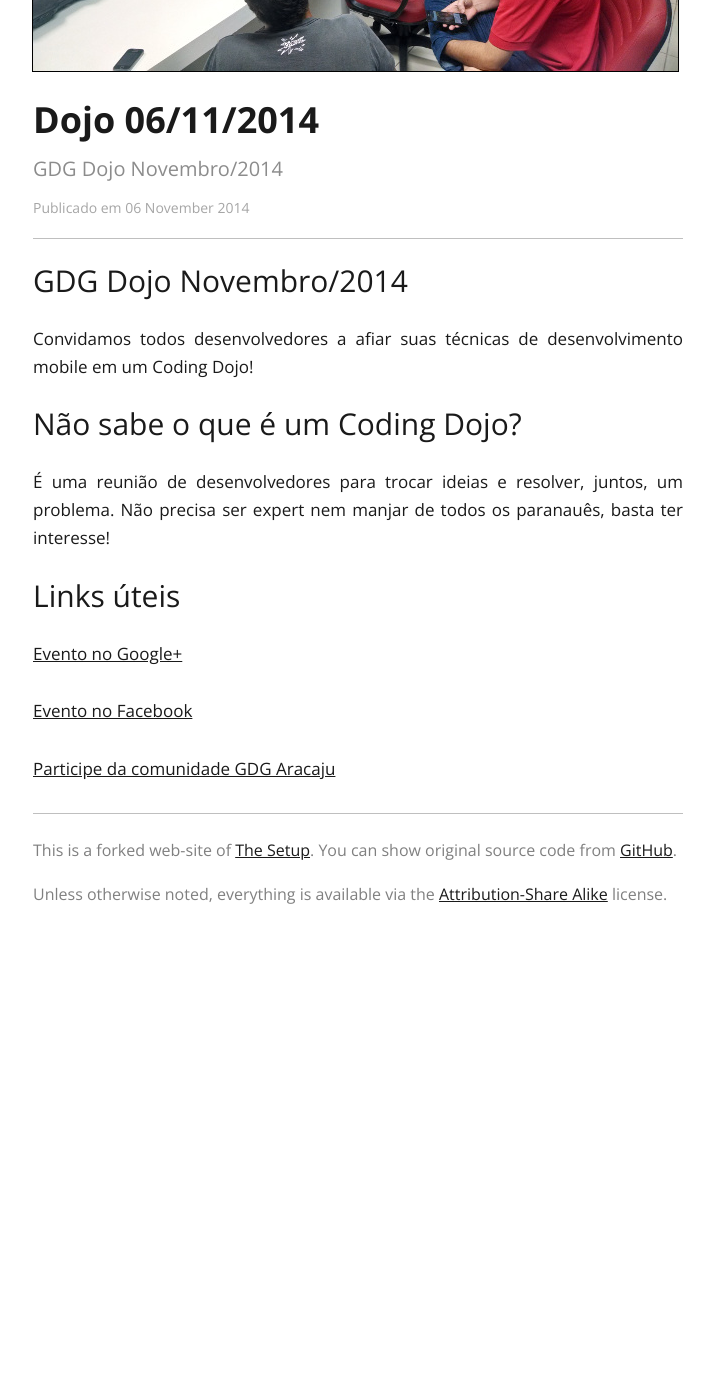
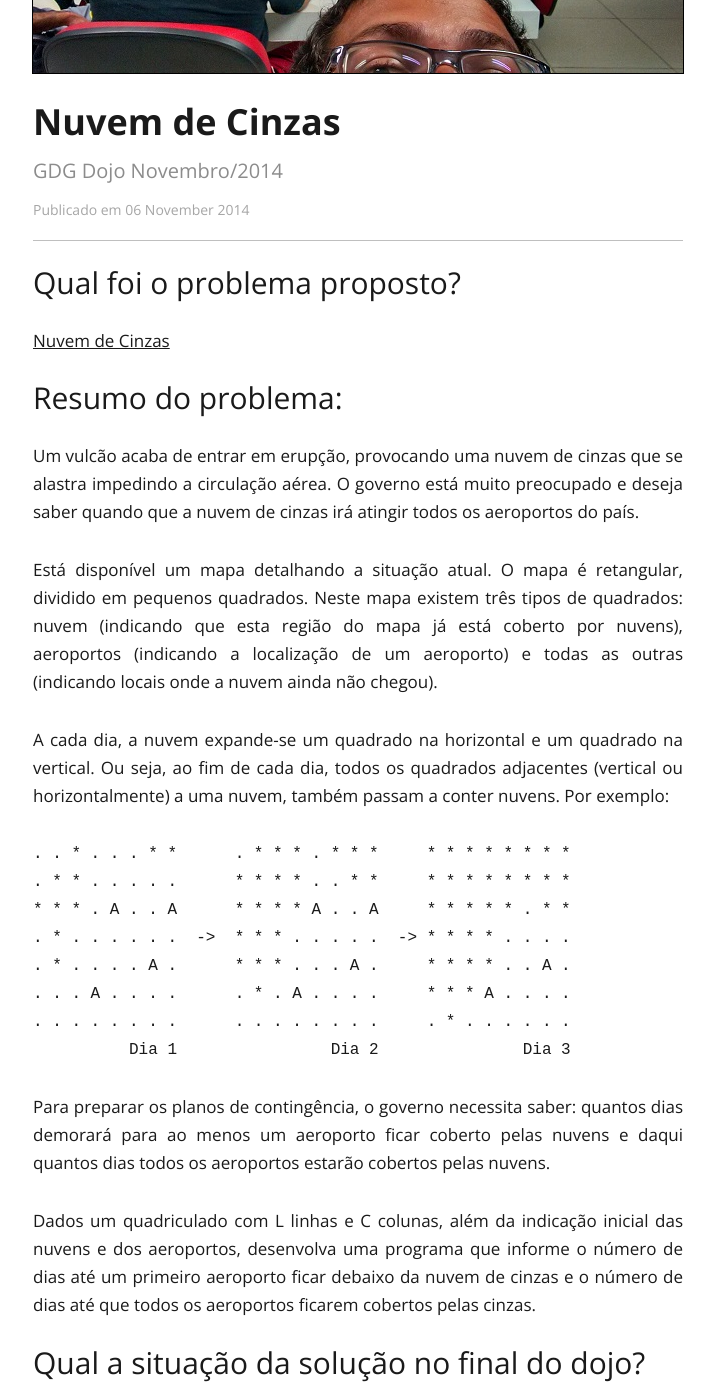
Before and after one commit to dojo-se/dojo-se.github.com, a Jekyll site: the page built from _posts/2014-11-06-coding_dojo.md, in a window 1280 px wide and 1400 px high, scrolled down 560 px. Shown: the whole window, without its empty margins (282-997 px from the left). Built offline with Jekyll 4.4.1, drawn with Linux system fonts in a browser that asks for light colours; Markdown is read by kramdown in place of the engine named in the settings; before the commit the page ends 1512 px from its top, so only the background shows below that; some of the changed text lies outside the part shown.

Commit message:
GDG Dojo Novembro/2014

```diff
--- a/_posts/2014-11-06-coding_dojo.md
+++ b/_posts/2014-11-06-coding_dojo.md
@@ -1,12 +1,41 @@
 ---
 layout  : post
-person  : Dojo 06/11/2014
+person  : Nuvem de Cinzas
 summary : GDG Dojo Novembro/2014
 ---
 
-## GDG Dojo Novembro/2014
+##Qual foi o problema proposto?
 
-Convidamos todos desenvolvedores a afiar suas técnicas de desenvolvimento mobile em um Coding Dojo!
+[Nuvem de Cinzas](http://dojopuzzles.com/problemas/exibe/nuvem-de-cinzas/)
+
+##Resumo do problema:
+
+Um vulcão acaba de entrar em erupção, provocando uma nuvem de cinzas que se alastra impedindo a circulação aérea. O governo está muito preocupado e deseja saber quando que a nuvem de cinzas irá atingir todos os aeroportos do país.
+
+Está disponível um mapa detalhando a situação atual. O mapa é retangular, dividido em pequenos quadrados. Neste mapa existem três tipos de quadrados: nuvem (indicando que esta região do mapa já está coberto por nuvens), aeroportos (indicando a localização de um aeroporto) e todas as outras (indicando locais onde a nuvem ainda não chegou).
+
+A cada dia, a nuvem expande-se um quadrado na horizontal e um quadrado na vertical. Ou seja, ao fim de cada dia, todos os quadrados adjacentes (vertical ou horizontalmente) a uma nuvem, também passam a conter nuvens. Por exemplo:
+
+	. . * . . . * *      . * * * . * * *     * * * * * * * *
+	. * * . . . . .      * * * * . . * *     * * * * * * * *
+	* * * . A . . A      * * * * A . . A     * * * * * . * *
+	. * . . . . . .  ->  * * * . . . . .  -> * * * * . . . .
+	. * . . . . A .      * * * . . . A .     * * * * . . A .
+	. . . A . . . .      . * . A . . . .     * * * A . . . .
+	. . . . . . . .      . . . . . . . .     . * . . . . . .
+     	  Dia 1                Dia 2               Dia 3
+
+Para preparar os planos de contingência, o governo necessita saber: quantos dias demorará para ao menos um aeroporto ficar coberto pelas nuvens e daqui quantos dias todos os aeroportos estarão cobertos pelas nuvens.
+
+Dados um quadriculado com L linhas e C colunas, além da indicação inicial das nuvens e dos aeroportos, desenvolva uma programa que informe o número de dias até um primeiro aeroporto ficar debaixo da nuvem de cinzas e o número de dias até que todos os aeroportos ficarem cobertos pelas cinzas.
+
+##Qual a situação da solução no final do dojo?
+
+[Quase nada!](https://github.com/dojo-se/nuvem_de_cinza)
+
+Tivemos alguns problemas com o JavaScript. Mas graças ao [lecneri](https://github.com/lecneri), agora temos o código funcional :-)
+
+Quer mexer no código? É bem fácil, só clicar em Fork e brincar!
 
 ## Não sabe o que é um Coding Dojo?
 
```
Also changed, not shown: _posts/2014-10-02-coding_dojo.md (+2 -6 lines), images/2014-11-06-coding_dojo.jpg, 1 other file.
